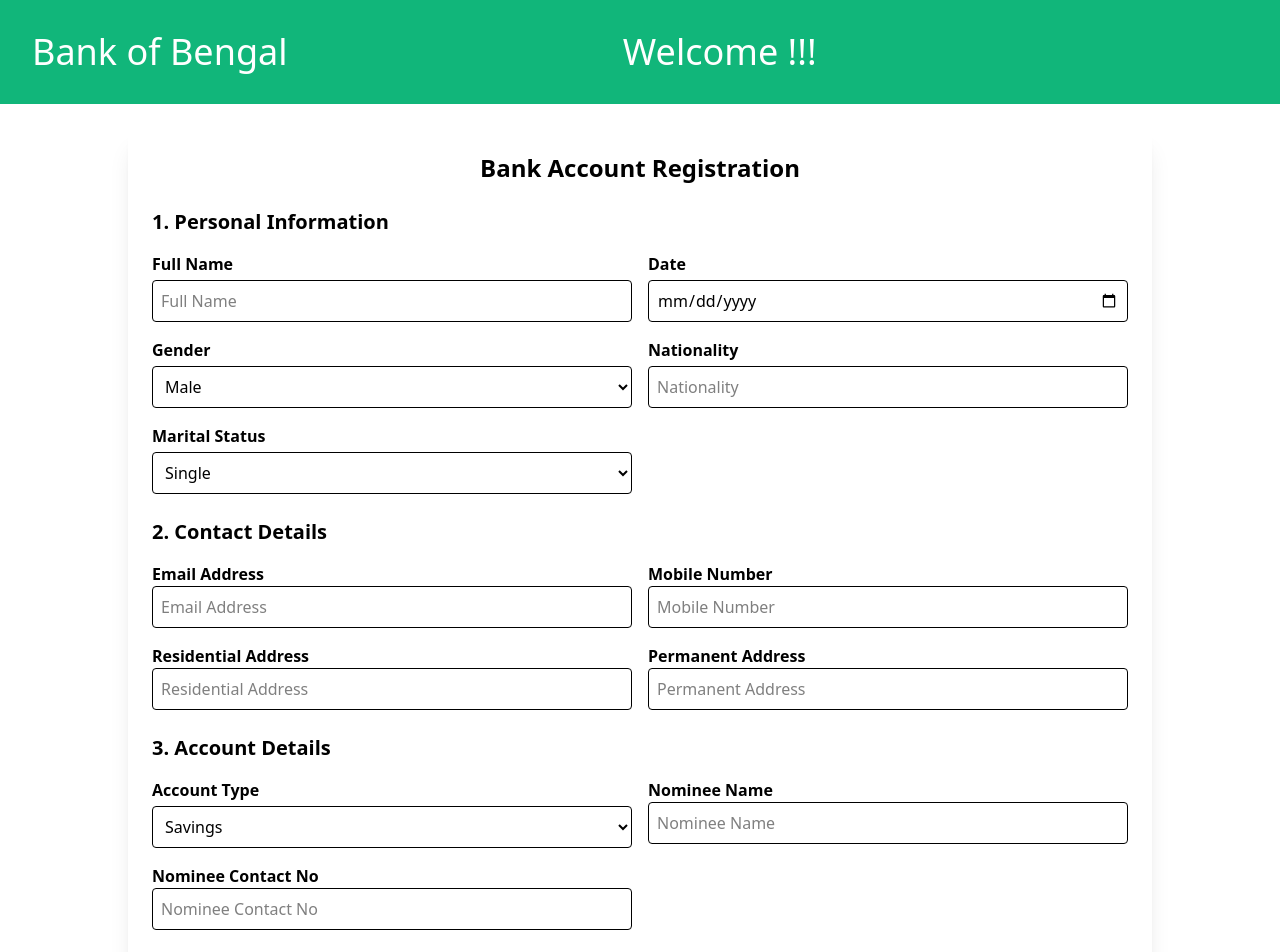
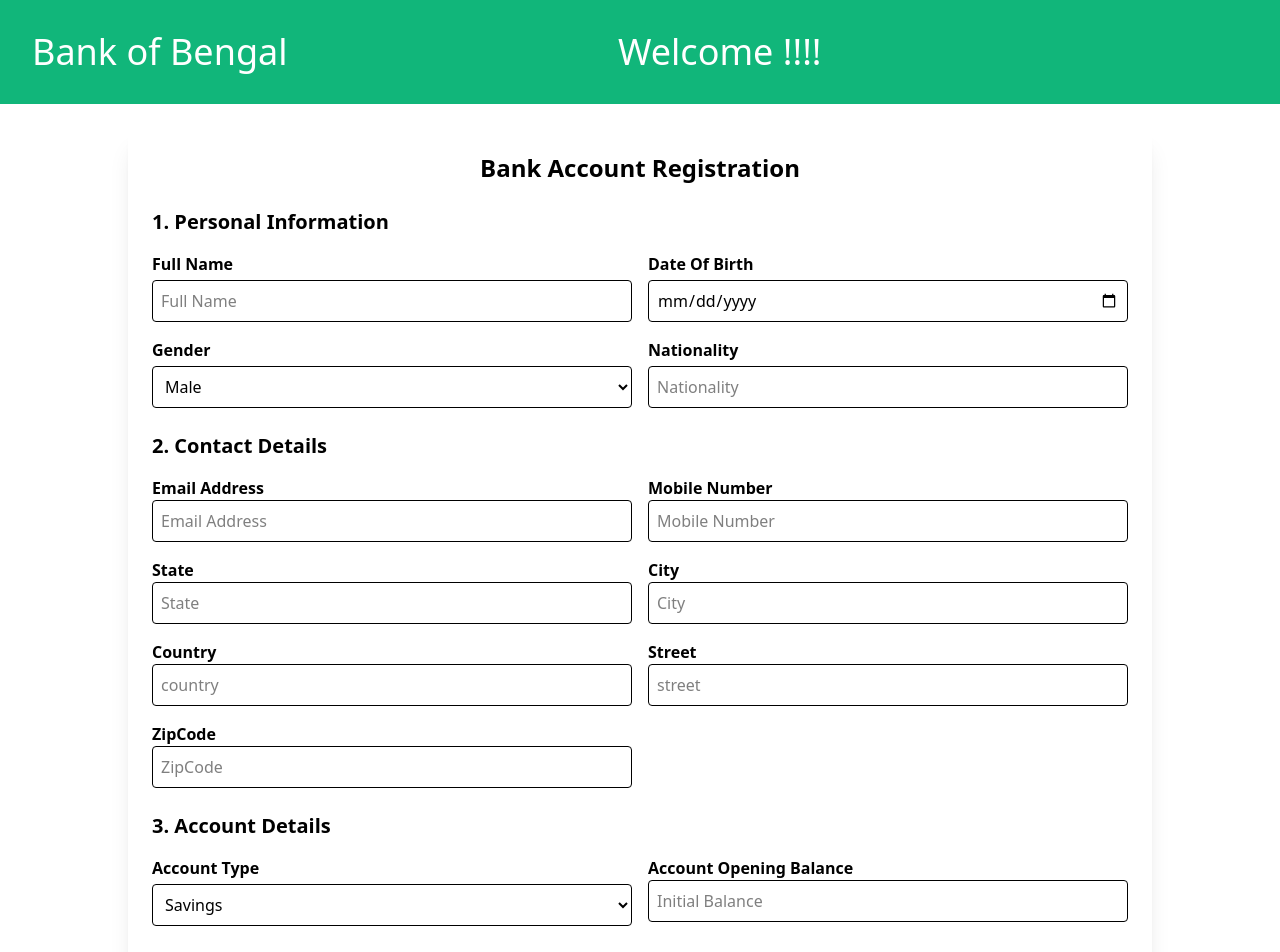
Before and after one commit to leelavathi-1377/hackathon-frontend, a React (Vite) app: page /register in a window 1280 px wide. Shown: the top 952 px of the page. Built offline with nearby package versions, Linux system fonts and the light colour scheme.

Commit message:
API Integration

```diff
--- a/package.json
+++ b/package.json
@@ -11,6 +11,7 @@
   },
   "dependencies": {
     "@tailwindcss/vite": "^4.0.9",
+    "axios": "^1.8.1",
     "lucide-react": "^0.477.0",
     "react": "^19.0.0",
     "react-dom": "^19.0.0",
--- a/src/components/Dashboard.jsx
+++ b/src/components/Dashboard.jsx
@@ -1,11 +1,57 @@
 import React from 'react'
 import BalanceCard from './BalanceCard';
 import TransactionTable from './Table/TransactionHistory';
+import { useAuth } from '../context/AuthContext';
+import { redirect } from 'react-router';
+import { useNavigate } from 'react-router';
+import { Link } from 'react-router';
+import { useEffect } from 'react';
+import axios from 'axios';
 const Dashboard = () => {
+  const { isAuthenticated,setIsAuthenticated,setUser,user } = useAuth();
+  const navigate = useNavigate()
+  console.log("isAuthenticated", isAuthenticated)
+  // if (!isAuthenticated) {
+  //   return (
+  //     <>
+
+  //       <Link to="/login"><button className='text-center flex justify-center px-4 py-2 cursor-pointer bg-blue-600'>Please login to Continue </button></Link>
+  //     </>
+  //   )
+
+  // }
+
+   const getUserDetails = async (email) => {
+          const Url = `http://ec2-3-7-71-6.ap-south-1.compute.amazonaws.com:8080/api/users/getUser/${email}`;
+
+          try {
+              const result = await axios.get(Url);
+              console.log(result.data);
+              setUser(result.data);
+              setIsAuthenticated(true);
+              return result.data;
+          } catch (err) {
+              console.log(err, "Error occurred while calling the API");
+          }
+      };
+
+      console.log(isAuthenticated)
+
+      useEffect(() => {
+          const fetchUserDetails = async () => {
+              const email = localStorage.getItem("email");
+              console.log(email, ": Email Found in LocalStorage");
+              if (email) {
+                  await getUserDetails(email);
+              }
+          };
+          fetchUserDetails();
+      }, []);
+
   return (
     <>
-    <BalanceCard/>
-    <TransactionTable/>
+      <BalanceCard />
+      <TransactionTable />
     </>
   )
 }
--- a/src/components/HeaderMenu.jsx
+++ b/src/components/HeaderMenu.jsx
@@ -5,11 +5,12 @@ import { BankContext } from "../context/BankContext";
 import { Link } from "react-router";
 import { useAuth } from "../context/AuthContext";
 import { useLocation } from "react-router";
+
 const HeaderMenu = () => {
 
   const location = useLocation()
 
-  const { isAuthenticated } = useAuth();
+  const { isAuthenticated,user } = useAuth();
 
   const showLogin = !isAuthenticated && location.pathname !== "/login" && location.pathname !== "/register" && location.pathname !== "/dashboard";
   const showLogout=location.pathname=="/dashboard"
@@ -22,7 +23,7 @@ const HeaderMenu = () => {
           <h2 className="text-white text-4xl p-4">Bank of Bengal</h2>
         </div>
         <div>
-          <h3 className="text-white text-4xl">Welcome !!! </h3>
+          <h3 className="text-white text-4xl">Welcome <span>{user?.fullName?user?.fullName:"!!!!"}</span> </h3>
         </div>
         <nav>
           {showLogin && (
--- a/src/components/RegistrationForm.jsx
+++ b/src/components/RegistrationForm.jsx
@@ -1,5 +1,7 @@
 import { useForm } from "react-hook-form";
-
+import { parseUserData } from "../utils/parser";
+import axios from "axios";
+import { useNavigate } from "react-router";
 const RegistrationForm = () => {
   const {
     register,
@@ -8,8 +10,26 @@ const RegistrationForm = () => {
     formState: { errors },
   } = useForm();
 
-  const onSubmit = (data) => {
-    console.log(data);
+  const navigate=useNavigate()
+
+
+  const onSubmit = async (data) => {
+    console.log("data", data);
+    const registerPayload=parseUserData(data);
+    try {
+      const response = await axios.post(
+        "http://ec2-3-7-71-6.ap-south-1.compute.amazonaws.com:8080/api/users/register",
+        registerPayload
+      );
+      console.log("response", response.data);
+      if (response.data) {
+
+        navigate("/dashboard");
+      }
+    } catch (error) {
+      console.error("Registration failed", error);
+
+    }
   };
 
   return (
@@ -32,7 +52,7 @@ const RegistrationForm = () => {
                 />
               </div>
               <div>
-                <label className="font-semibold">Date</label>
+                <label className="font-semibold">Date Of Birth</label>
                 <input
                   className="border p-2 rounded w-full mt-1"
                   type="date"
@@ -43,7 +63,7 @@ const RegistrationForm = () => {
                 <label className="font-semibold">Gender</label>
                 <select
                   className="border p-2 rounded w-full mt-1"
-                  {...register("personalInformation.gender", { required: true })}
+                  {...register("personalInformation.gender")}
                 >
                   <option>Male</option>
                   <option>Female</option>
@@ -55,19 +75,8 @@ const RegistrationForm = () => {
                 <input
                   className="border p-2 rounded w-full mt-1"
                   placeholder="Nationality"
-                  {...register("personalInformation.nationality", { required: true })}
+                  {...register("personalInformation.nationality")}
                 />
-              </div>
-              <div>
-                <label className="font-semibold">Marital Status</label>
-                <select
-                  className="border p-2 rounded w-full mt-1"
-                  {...register("personalInformation.maritalStatus", { required: true })}
-                >
-                  <option>Single</option>
-                  <option>Married</option>
-                  <option>Divorced</option>
-                </select>
               </div>
             </div>
           </section>
@@ -95,19 +104,43 @@ const RegistrationForm = () => {
                 />
               </div>
               <div>
-                <label className="font-semibold">Residential Address</label>
+                <label className="font-semibold">State</label>
                 <input
                   className="border p-2 rounded w-full"
-                  placeholder="Residential Address"
-                  {...register("contactInformation.residentialAddress", { required: true })}
+                  placeholder="State"
+                  {...register("contactInformation.state", { required: true })}
                 />
               </div>
               <div>
-                <label className="font-semibold">Permanent Address</label>
+                <label className="font-semibold">City</label>
                 <input
                   className="border p-2 rounded w-full"
-                  placeholder="Permanent Address"
-                  {...register("contactInformation.permanentAddress", { required: true })}
+                  placeholder="City"
+                  {...register("contactInformation.city", { required: true })}
+                />
+              </div>
+              <div>
+                <label className="font-semibold">Country</label>
+                <input
+                  className="border p-2 rounded w-full"
+                  placeholder="country"
+                  {...register("contactInformation.country", { required: true })}
+                />
+              </div>
+              <div>
+                <label className="font-semibold">Street</label>
+                <input
+                  className="border p-2 rounded w-full"
+                  placeholder="street"
+                  {...register("contactInformation.street", { required: true })}
+                />
+              </div>
+              <div>
+                <label className="font-semibold">ZipCode</label>
+                <input
+                  className="border p-2 rounded w-full"
+                  placeholder="ZipCode"
+                  {...register("contactInformation.zipcode", { required: true })}
                 />
               </div>
             </div>
@@ -129,21 +162,15 @@ const RegistrationForm = () => {
                 </select>
               </div>
               <div>
-                <label className="font-semibold">Nominee Name</label>
+                <label className="font-semibold">Account Opening Balance</label>
                 <input
                   className="border p-2 rounded w-full"
-                  placeholder="Nominee Name"
-                  {...register("accountDetails.Nominee_name", { required: true })}
+                  placeholder="Initial Balance"
+                  {...register("accountDetails.initialBalance", { required: true })}
                 />
+
               </div>
-              <div>
-                <label className="font-semibold">Nominee Contact No</label>
-                <input
-                  className="border p-2 rounded w-full"
-                  placeholder="Nominee Contact No"
-                  {...register("accountDetails.Nominee_name", { required: true })}
-                />
-              </div>
+
             </div>
           </section>
 
@@ -177,15 +204,7 @@ const RegistrationForm = () => {
                   {...register("security.confirmPassword", { required: true })}
                 />
               </div>
-              <div>
-                <label className="font-semibold">Transaction PIN</label>
-                <input
-                  className="border p-2 rounded w-full"
-                  type="password"
-                  placeholder="Transaction PIN"
-                  {...register("security.transactionPin", { required: true })}
-                />
-              </div>
+
             </div>
           </section>
 
--- a/src/components/Table/TransactionHistory.jsx
+++ b/src/components/Table/TransactionHistory.jsx
@@ -33,8 +33,6 @@ const TransactionTable = () => {
                                     >
                                         <td className="py-4 px-6">{transaction.transactionId}</td>
                                     </Link>
-
-
                                     <td className="py-4 px-6 font-bold text-blue-600">
                                         ${transaction.amount}
                                     </td>
--- a/src/context/AuthContext.jsx
+++ b/src/context/AuthContext.jsx
@@ -1,18 +1,29 @@
-import { useContext } from "react";
+import axios from "axios";
+import { useContext, useEffect, useState } from "react";
 import { createContext } from "react";
-import { useState } from "react";
-export const AuthContext=createContext();
+import { useNavigate } from "react-router";
 
-export default function AuthProvider({children}){
-    const [isAuthenticated,setIsAuthenticated]=useState(false);
-    const [user,setUser]=useState(null);
+export const AuthContext = createContext();
+
+export default function AuthProvider({ children }) {;
+    const navigate=useNavigate()
+    const [isAuthenticated, setIsAuthenticated] = useState(false);
+    const [user, setUser] = useState(null);
+
+    const logout=()=>{
+        console.log("calling")
+        localStorage.removeItem("email")
+        // setIsAuthenticated(false);
+        // setUser(null)
+        // navigate('/login')
+    }
+
 
     return (
-        <AuthContext.Provider value={{isAuthenticated,user}}>
+        <AuthContext.Provider value={{ isAuthenticated, user, setUser ,setIsAuthenticated,logout}}>
             {children}
-
         </AuthContext.Provider>
-    )
+    );
 }
 
-export const useAuth=()=>useContext(AuthContext)
+export const useAuth = () => useContext(AuthContext);
--- /dev/null
+++ b/src/utils/parser.js
@@ -0,0 +1,27 @@
+export function parseUserData(data) {
+    return {
+      username: data.security.username,
+      password: data.security.password,
+      email: data.contactInformation.email,
+      phone: data.contactInformation.mobile,
+      fullName: data.personalInformation.fullName,
+      dateOfBirth: data.personalInformation.dob,
+      initialBalance: Number(data.accountDetails?.initialBalance )?? 1000, // Assuming default initial balance
+      address: {
+        street: data.contactInformation.street,
+        city: data.contactInformation.city,
+        state: data.contactInformation.state,
+        zipCode: data.contactInformation.zipcode,
+        country: data.contactInformation.country,
+      },
+    };
+  }
+
+
+  export function parseTransferData(data){
+    return {
+        toAccountId:data.accountId,
+        amount:data.amount,
+
+    }
+  }
```
Also changed, not shown: src/components/BalanceCard.jsx (+10 -3 lines), src/components/LoginForm.jsx (+25 -5 lines), src/components/TransactionModal.jsx (+27 -2 lines), 1 other file (tests, documents, lock files or other folders).
